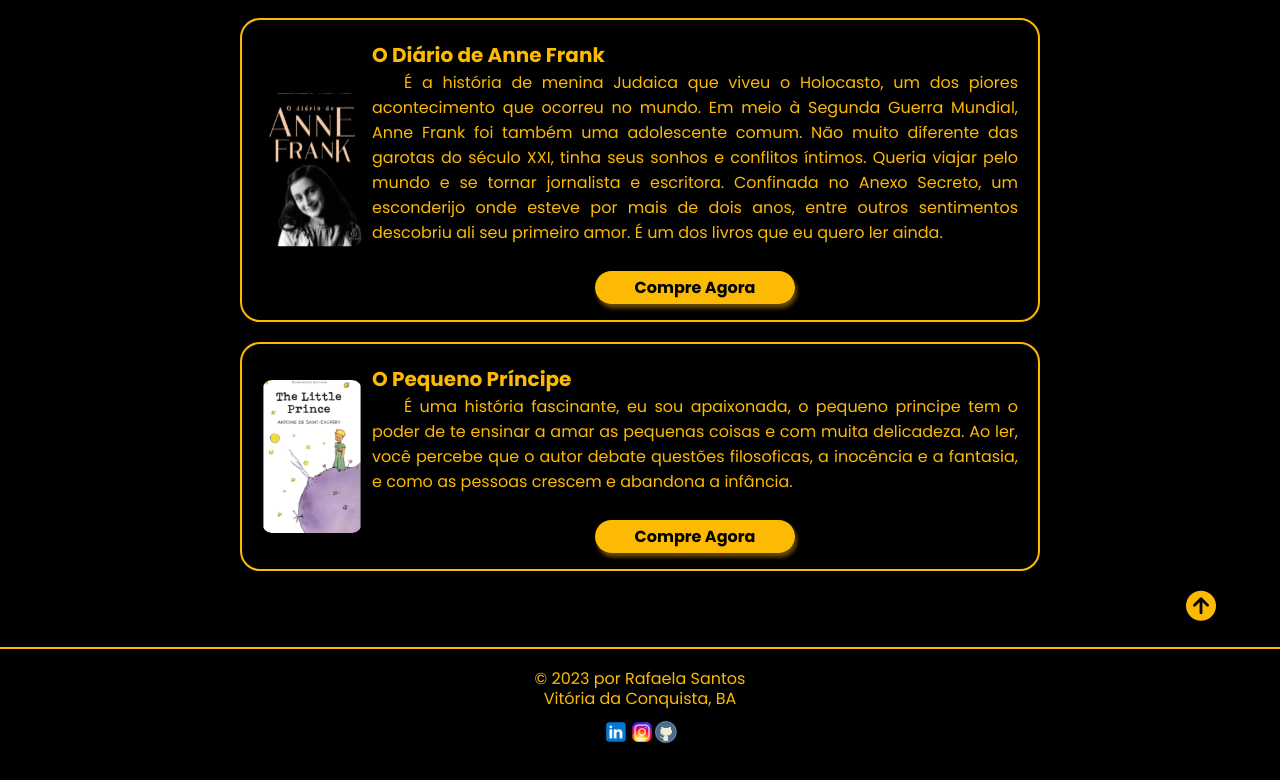
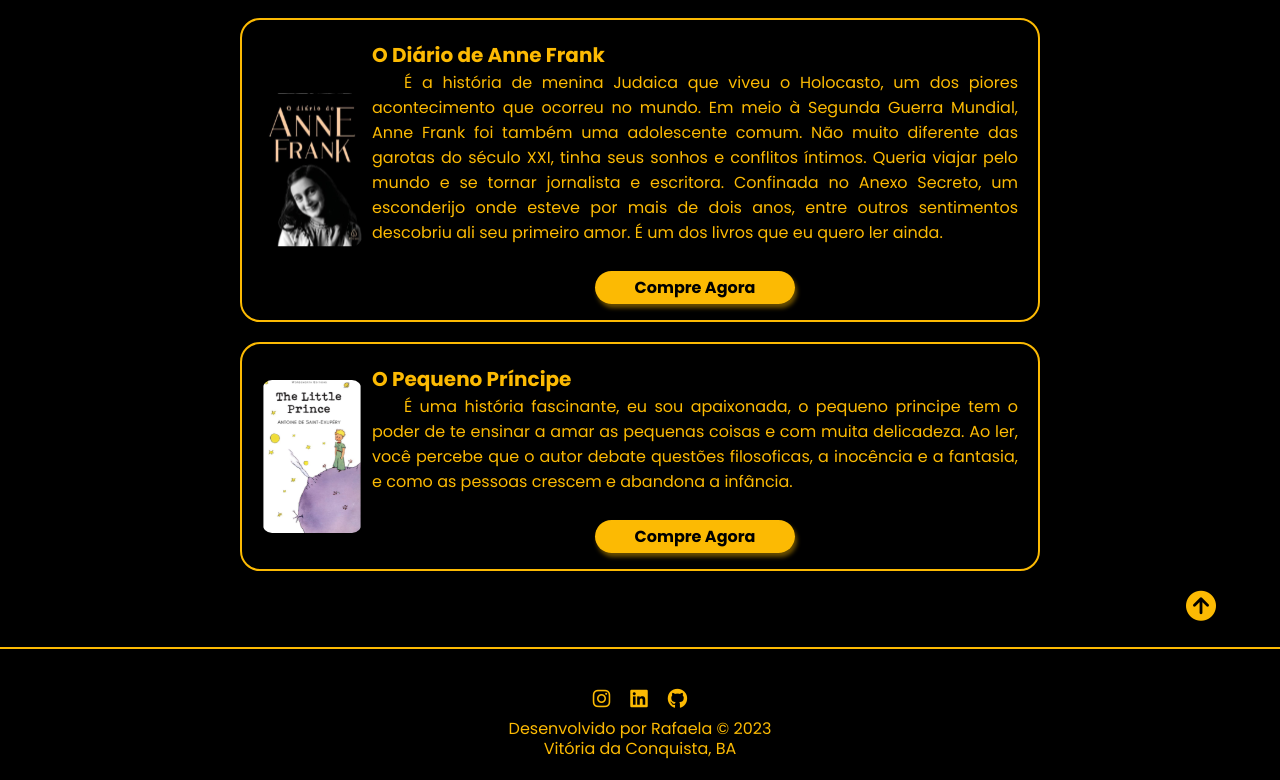
Before and after one commit to rafaelams17/scl-front, a Vue app: page / in a window 1280 px wide. Shown: the part 950-1730 px from the top of the page. Built offline with nearby package versions, Linux system fonts and the light colour scheme; a web font is replaced by a local one.

Commit message:
alterando o itemMenu

```diff
--- a/src/components/ItemMenu.vue
+++ b/src/components/ItemMenu.vue
@@ -1,48 +1,40 @@
 <template>
   <div class="container">
-    <ul>
-      <p>Menu</p>
-      <li v-for="(item, index) in menuItems" :key="index">
-        <router-link :to="item.route" class="items">
-          <img :src="item.iconPath" alt="Icon" class="" />
-          {{ item.label }}
-        </router-link>
-      </li>
-    </ul>
+    <p>Menu</p>
+    <div v-for="(item, index) in menuItems" :key="index" class="items1">
+      <router-link :to="item.route" class="items">
+        <img :src="item.iconPath" alt="Icon" class="items-img" />
+        {{ item.label }}
+      </router-link>
+    </div>
   </div>
 </template>
 
 <script setup>
 const props = defineProps({
-  menuItems: Array
+  menuItems: Array,
 });
 </script>
 
 <style scoped>
 * {
-  background: transparent;
+  background-color: #fff;
   color: #000;
 }
 .container {
+  background: #fff;
   margin: 10px;
 }
-ul {
-  background-color: #fcba033d;
-}
-p {
-  font-size: 14px;
-  color: #0000009a;
-  margin-bottom: 10px;
-}
-li {
-  list-style-type: none;
-  margin-left: 10px;
-}
 .items {
+  background: transparent;
   display: flex;
   align-items: center;
 }
-img {
-  margin-right: 5px;
+.items-img {
+  background-color: transparent;
+  margin-right: 10px ;
+}
+.items1, p, img {
+  background-color: #fca10382;
 }
 </style>
--- a/src/components/footer/FooterBook.vue
+++ b/src/components/footer/FooterBook.vue
@@ -1,33 +1,28 @@
 <template>
   <footer class="container">
-    <div>
-      <a href="https://www.instagram.com/rafaa_vs23/" target="_blank"><i class="fa-brands fa-instagram"></i></a>
-      <a href="https://www.linkedin.com/in/rafaelasantoss/" target="_blank"><i class="fa-brands fa-linkedin"></i></a>
-      <a href="https://github.com/rafaelams17" target="_blank"><i class="fa-brands fa-github"></i></a>
-    </div>
-    <p>Desenvolvido por Rafaela &copy; 2023</p>
+    <small>Desenvolvido por Rafaela &copy; 2023</small>
   </footer>
 </template>
 
-<script setup>
-
-</script>
+<script setup></script>
 
 <style scoped>
 .container {
-  position: absolute;
+  background-color: #000;
+  display: flex;
+  justify-content: center;
+  align-items: center;
+  padding-top: 10px;
+  padding-bottom: 10px;
+  height: 40px;
   bottom: 0;
-  height: 100px;
-  background-color: #000;
-  color: #fcba03;
-  display: flex;
-  flex-direction: column;
-  align-items: center;
   width: 100%;
 }
 div i {
-  margin-top: 15px;
   padding: 10px;
   font-size: 20px;
 }
+.container p {
+  font-size: 16px;
+}
 </style>
--- a/src/components/footer/FooterWeb.vue
+++ b/src/components/footer/FooterWeb.vue
@@ -1,19 +1,15 @@
 <template>
   <div v-if="(route.path == '/')" class="footer">
     <div class="text-footer">
-      <p>&copy; 2023 por Rafaela Santos</p>
+      <footer class="social-media">
+        <div>
+          <a href="https://www.instagram.com/rafaa_vs23/" target="_blank"><i class="fa-brands fa-instagram"></i></a>
+          <a href="https://www.linkedin.com/in/rafaelasantoss/" target="_blank"><i class="fa-brands fa-linkedin"></i></a>
+          <a href="https://github.com/rafaelams17" target="_blank"><i class="fa-brands fa-github"></i></a>
+        </div>
+      <p>Desenvolvido por Rafaela &copy; 2023</p>
       <p>Vitória da Conquista, BA</p>
-    </div>
-    <div class="social-media">
-      <a href="https://www.linkedin.com/in/rafaelasantoss/" target="_blank"
-        ><img src="../../assets/linkedin.svg" alt="linkedin"
-      /></a>
-      <a href="https://www.instagram.com/rafaa_vs23/" target="_blank"
-        ><img src="../../assets/instagram.svg" alt="instagram"
-      /></a>
-      <a href="https://github.com/rafaelams17/" target="_blank"
-        ><img src="../../assets/github.svg" alt="github"
-      /></a>
+      </footer>
     </div>
   </div>
 </template>
@@ -41,4 +37,8 @@ const route = useRoute();
 .text-footer {
   line-height: 1.3em;
 }
+div i {
+  padding: 10px;
+  font-size: 20px;
+}
 </style>
--- a/src/layouts/BookLayout.vue
+++ b/src/layouts/BookLayout.vue
@@ -6,7 +6,7 @@
     <div class="container-content">
       <NavBarBook @toggle-sidebar="toggleSidebar" />
       <router-view />
-      <FooterBook :lowerBackground="type" class="teste" />
+      <FooterBook :lowerBackground="type" />
     </div>
   </div>
 </template>
@@ -53,12 +53,11 @@ function toggleSidebar(){
 }
 .container-menu {
   width: 30vh;
-  background-color: #fcba033d;
+  background-color: #fca10382;
   color: #000;
 }
 .container-content {
   flex: 1;
   width: 100vh;
-  height: 100vh;
 }
 </style>
--- a/src/views/DashboardView.vue
+++ b/src/views/DashboardView.vue
@@ -25,7 +25,7 @@ function cadastro() {
 }
 .container {
   text-align: center;
-  /* height: 130vh; */
+  height: 100vh;
 }
 .container h1 {
   margin: 10px;
```
